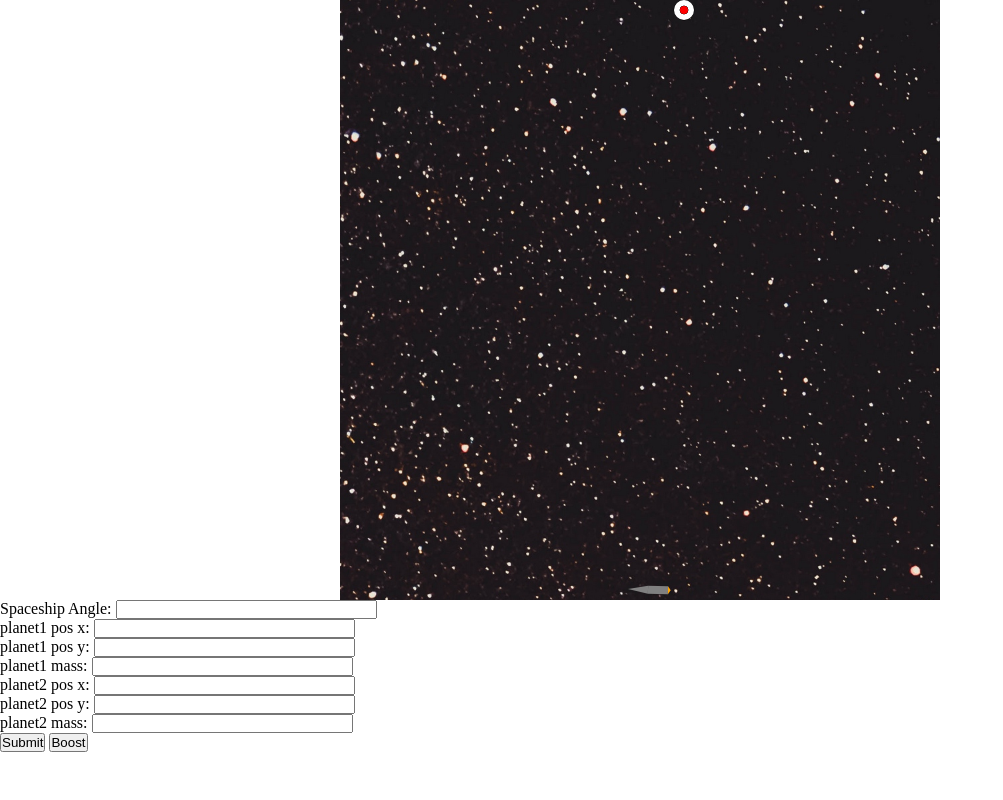
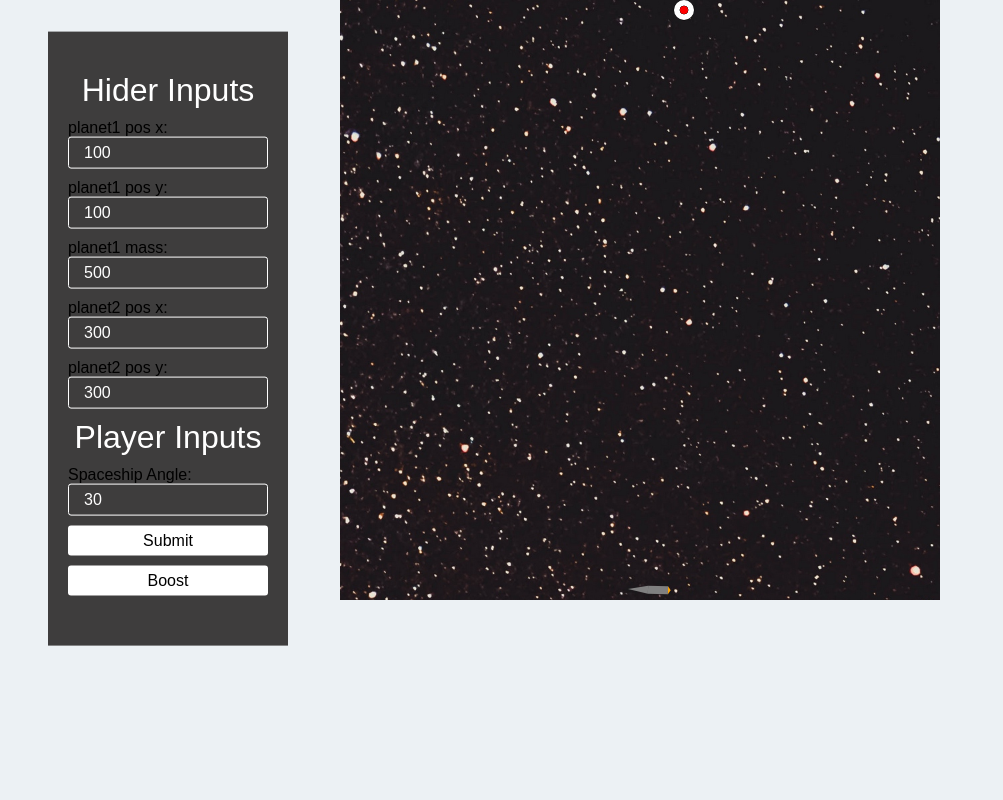
Before and after one commit to AK101111/gravityGame, a PHP site: page /games/gravity_game/game.html in a window 1280 px wide. Shown: the whole page, without its empty margins (0-1003 px from the left). Run offline with PHP 8.4, Linux system fonts and the light colour scheme.

Commit message:
fancy GUI

```diff
--- a/games/gravity_game/game.html
+++ b/games/gravity_game/game.html
@@ -13,18 +13,37 @@
 <canvas id="game" width="600" height="600"></canvas>
 <script src="game.js"></script>
 
+<style>
+
+        *{margin: 0; padding: 0;}
+        body{background: #ecf1f4; font-family: sans-serif;}
+        .form-wrap{ width: 240px; background: #3e3d3d; padding: 40px 20px; box-sizing: border-box; position: fixed; left: 15%; top: 50%; transform: translate(-60%, -60%);}
+        h1{text-align: center; color: #fff; font-weight: normal; margin-bottom: 10px;}
+
+        input{width: 100%; background: none; border: 1px solid #fff; border-radius: 3px; padding: 6px 15px; box-sizing: border-box; margin-bottom: 10px; font-size: 16px; color: #fff;}
+
+        input[type="button"]{ background: #ffffff; border: 0; cursor: pointer; color: #000000;}
+        input[type="button"]:hover{ background: #ffffff; transition: .6s;}
+
+        ::placeholder{color: #fff;}
+    </style>
+
 <body onLoad="drawBackground()">
-<FORM id="inputs">
-    Spaceship Angle: <input name="ang" type="text" size="30"> </br>
-    planet1 pos x: <input name="p1x" type="text" size="30"> </br>
-    planet1 pos y: <input name="p1y" type="text" size="30"> </br>
-    planet1 mass: <input name="p1m" type="text" size="30"> </br>
-    planet2 pos x: <input name="p2x" type="text" size="30"> </br>
-    planet2 pos y: <input name="p2y" type="text" size="30"> </br>
-    planet2 mass: <input name="p2m" type="text" size="30">
-</FORM>
-<button onclick="start()">Submit</button>
-<button onclick="boost()">Boost</button>
 
+    <div class = "form-wrap">
+        <FORM id="inputs">
+            <h1> Hider Inputs </h1>
+            planet1 pos x: <input name="p1x" type="text" size="30" placeholder=100> </br>
+            planet1 pos y: <input name="p1y" type="text" size="30" placeholder=100> </br>
+            planet1 mass: <input name="p1m" type="text" size="30" placeholder=500> </br>
+            planet2 pos x: <input name="p2x" type="text" size="30" placeholder=300> </br>
+            planet2 pos y: <input name="p2y" type="text" size="30" placeholder=300> </br>
+            <h1> Player Inputs </h1>
+            Spaceship Angle: <input name="ang" type="text" size="30" placeholder=30> </br>
+        </FORM>
+        <input type="button" value="Submit" onclick="start()">
+        <input type="button" value="Boost" onclick="boost()">
+    </div>
+    <div id="score1"></div>
 </body>
 </html>
--- a/index.php
+++ b/index.php
@@ -48,7 +48,7 @@ jQuery(document).ready(function($) {
         var modeChoices = ['PvP','PvAI'];
         newSelect('Game Mode',modeChoices,'modeSelect');
         newTextBox('AI Placement Seed (blank for random)','seed');
-        newWindowBtn(816,616,"games/gravity_game/game.html", ['modeSelect', 'seed']);
+        newWindowBtn(screen.availWidth, screen.availHeight,"games/gravity_game/game.html", ['modeSelect', 'seed']);
     </script>
 </body>
 </html>
```
